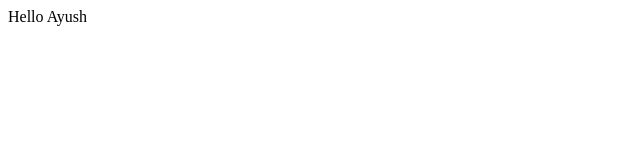
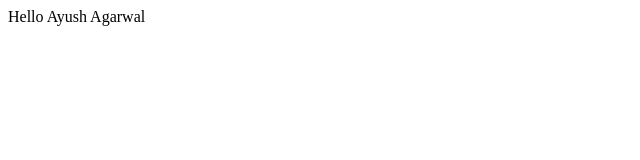
Before and after one commit to cyntexa-labs/Ayush-Project, a plain HTML site: page index.html in a window 1280 px wide. Shown: the full height of the page, 0-640 px from the left. Drawn offline with Linux system fonts and the light colour scheme.

Commit message:
Sir name added

```diff
--- a/index.html
+++ b/index.html
@@ -6,6 +6,6 @@
     <title>Document</title>
 </head>
 <body>
-    Hello Ayush
+    Hello Ayush Agarwal
 </body>
 </html>
```
